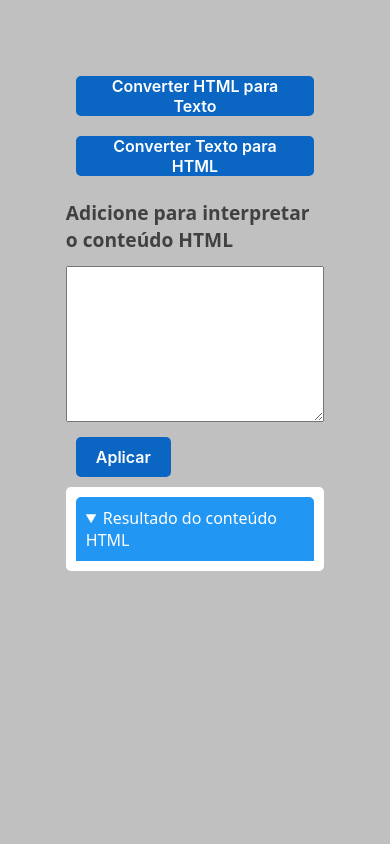
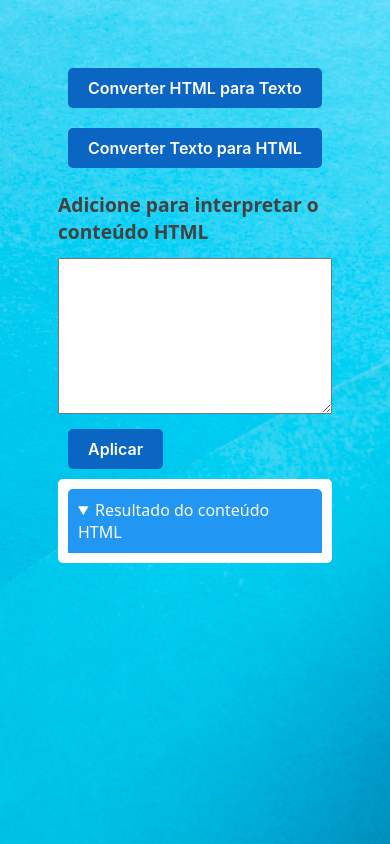
Before and after one commit to ifdc2308/htmlConverter, a plain HTML site: page index.html in a window 390 px wide. Drawn offline with Linux system fonts and the light colour scheme.

Commit message:
feat: bg

```diff
--- a/index.html
+++ b/index.html
@@ -4,12 +4,14 @@
 <head>
     <meta charset="UTF-8">
     <meta name="viewport" content="width=device-width, initial-scale=1.0">
-    <link rel="icon" href="https://upload.wikimedia.org/wikipedia/commons/thumb/6/61/HTML5_logo_and_wordmark.svg/800px-HTML5_logo_and_wordmark.svg.png" type="image/png">
-    <title>HTML | Conversor</title>
+    <title>Conversor HTML</title>
     <link rel="stylesheet" type="text/css" href="style.css" media="screen" />
 </head>
 
 <body>
+    <!-- <div>
+        <h1 style="font-size: 30px;">Selecione uma das opções de conversão de dados HTML</h1>
+    </div> -->
     <a href="index.html">
         <button id="" class="button-18" role="button">
             Converter HTML para Texto
--- a/style.css
+++ b/style.css
@@ -1,7 +1,15 @@
 /* CSS */
 html {
-background-color: #c0c0c0;
-padding: 2%;
+  /* background-color: #c0c0c0; */
+  padding-inline: 5%;
+  padding-block: 1%;
+  background-image: url("./assets/bg.jpg");
+  background-size: cover;
+  background-repeat: no-repeat;
+  background-attachment: fixed;
+  @media (max-width: 500px) {
+    padding: 0;
+  }
 }
 
 .insertTextArea {
@@ -11,14 +19,17 @@ padding: 2%;
 
 .button-18 {
   align-items: center;
-  background-color: #0A66C2;
+  background-color: #0a66c2;
   border: 0;
   border-radius: 5px;
   box-sizing: border-box;
   color: #ffffff;
   cursor: pointer;
   display: inline-flex;
-  font-family: -apple-system, system-ui, system-ui, "Segoe UI", Roboto, "Helvetica Neue", "Fira Sans", Ubuntu, Oxygen, "Oxygen Sans", Cantarell, "Droid Sans", "Apple Color Emoji", "Segoe UI Emoji", "Segoe UI Symbol", "Lucida Grande", Helvetica, Arial, sans-serif;
+  font-family: -apple-system, system-ui, system-ui, "Segoe UI", Roboto,
+    "Helvetica Neue", "Fira Sans", Ubuntu, Oxygen, "Oxygen Sans", Cantarell,
+    "Droid Sans", "Apple Color Emoji", "Segoe UI Emoji", "Segoe UI Symbol",
+    "Lucida Grande", Helvetica, Arial, sans-serif;
   font-size: 16px;
   font-weight: 600;
   justify-content: center;
@@ -33,7 +44,9 @@ padding: 2%;
   padding-right: 20px;
   text-align: center;
   touch-action: manipulation;
-  transition: background-color 0.167s cubic-bezier(0.4, 0, 0.2, 1) 0s, box-shadow 0.167s cubic-bezier(0.4, 0, 0.2, 1) 0s, color 0.167s cubic-bezier(0.4, 0, 0.2, 1) 0s;
+  transition: background-color 0.167s cubic-bezier(0.4, 0, 0.2, 1) 0s,
+    box-shadow 0.167s cubic-bezier(0.4, 0, 0.2, 1) 0s,
+    color 0.167s cubic-bezier(0.4, 0, 0.2, 1) 0s;
   user-select: none;
   -webkit-user-select: none;
   vertical-align: middle;
@@ -41,31 +54,33 @@ padding: 2%;
 
 .button-18:hover,
 .button-18:focus {
-  background-color: #16437E;
+  background-color: #16437e;
   color: #ffffff;
 }
 
 .button-18:active {
   background: #09223b;
-  color: rgb(255, 255, 255, .7);
+  color: rgb(255, 255, 255, 0.7);
 }
 
 .button-18:disabled {
   cursor: not-allowed;
-  background: rgba(0, 0, 0, .08);
-  color: rgba(0, 0, 0, .3);
+  background: rgba(0, 0, 0, 0.08);
+  color: rgba(0, 0, 0, 0.3);
 }
 
 /* estilos do accordion details*/
 
 summary {
-  background-color: #2196F3;
+  background-color: #2196f3;
   color: white;
   padding: 10px;
   border-radius: 5px;
 }
 
-details[open] summary {border-radius: 5px 5px 0 0;}
+details[open] summary {
+  border-radius: 5px 5px 0 0;
+}
 
 details {
   background: #ffffff;
@@ -75,10 +90,30 @@ details {
 
 /* extra styles */
 
-* {box-sizing: border-box;}
-body {font-family: system-ui, sans-serif; padding: 50px;}
-h1 {font-size: 1.2em; color: #414141;}
-article > *:first-child {margin: 0;}
-article > * + * {margin: 0.75em 0 0 0;}
-pre {color: white; background: #455e7b; padding: 1em; border-radius: 5px;}
-article {padding: 10px; margin: 0;}
+* {
+  box-sizing: border-box;
+}
+body {
+  font-family: system-ui, sans-serif;
+  padding: 50px;
+}
+h1 {
+  font-size: 1.2em;
+  color: #414141;
+}
+article > *:first-child {
+  margin: 0;
+}
+article > * + * {
+  margin: 0.75em 0 0 0;
+}
+pre {
+  color: white;
+  background: #455e7b;
+  padding: 1em;
+  border-radius: 5px;
+}
+article {
+  padding: 10px;
+  margin: 0;
+}
```
Also changed, not shown: text.html (+6 -1 lines), assets/background.jpg (added), assets/bg.jpg (added).
